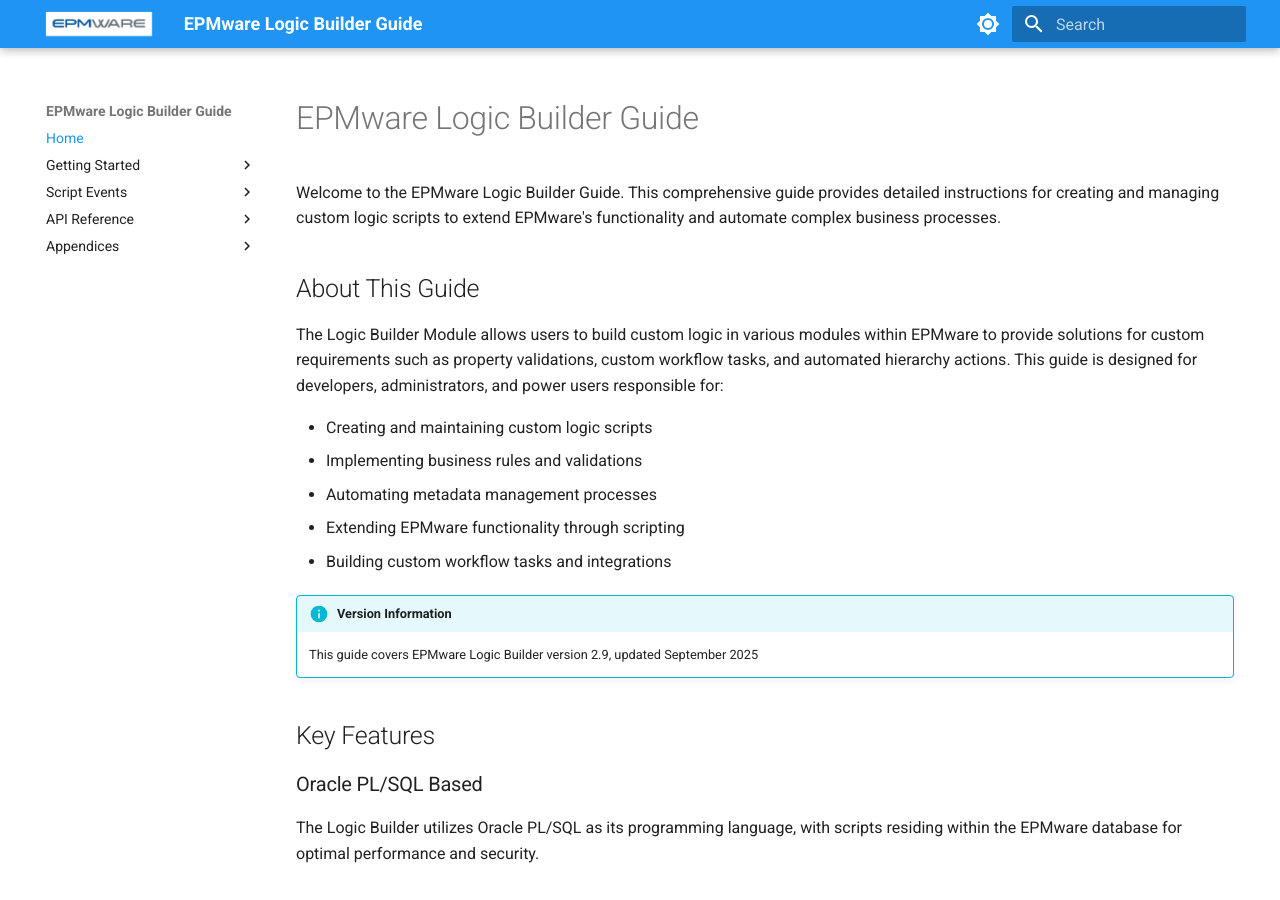
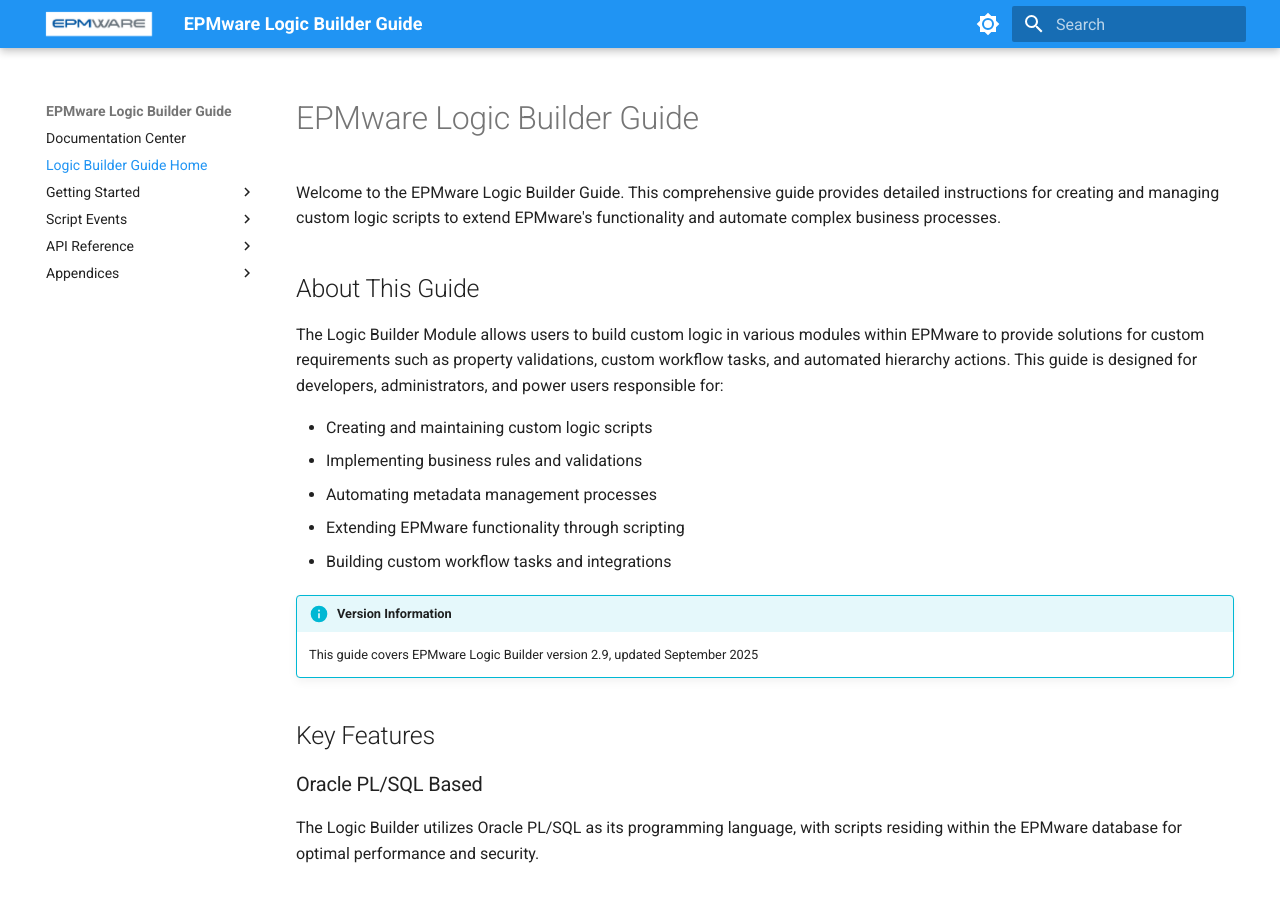
Before and after one commit to tkiratsous/epmware-logic-builder, an MkDocs documentation site: the page built from docs/index.md, in a window 1280 px wide and 900 px high. Built offline with MkDocs 1.6.1 and Material for MkDocs 9.7.7, drawn with Linux system fonts in a browser that asks for light colours.

Commit message:
Update navigation structure in mkdocs.yml

```diff
--- a/mkdocs.yml
+++ b/mkdocs.yml
@@ -73,7 +73,9 @@ plugins:
 
 # Navigation structure
 nav:
-  - Home:
+  - Documentation Center: https://docs.epmware.com
+
+  - Logic Builder Guide Home:
     - index.md
 
   - Getting Started:
```
